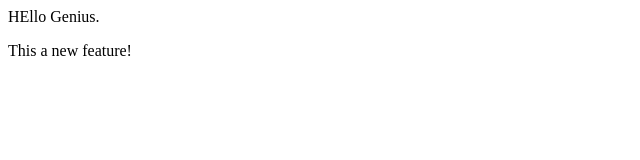
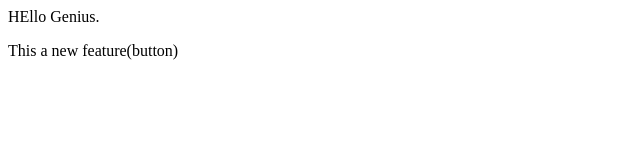
Before and after one commit to Gen-Mayank/Local-repo, a plain HTML site: page index.html in a window 1280 px wide. Shown: the full height of the page, 0-640 px from the left. Drawn offline with Linux system fonts and the light colour scheme.

```diff
--- a/index.html
+++ b/index.html
@@ -1,2 +1,2 @@
 <p>HEllo Genius.</p>
-<p>This a new feature!</p>
+<p>This a new feature(button)</p>
```
